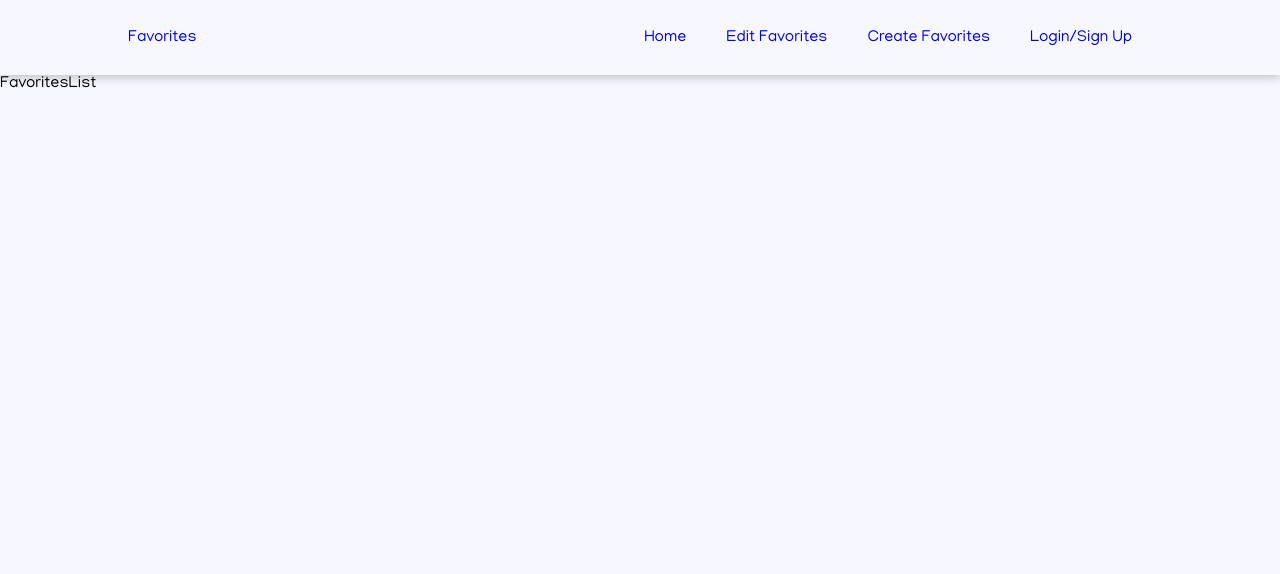
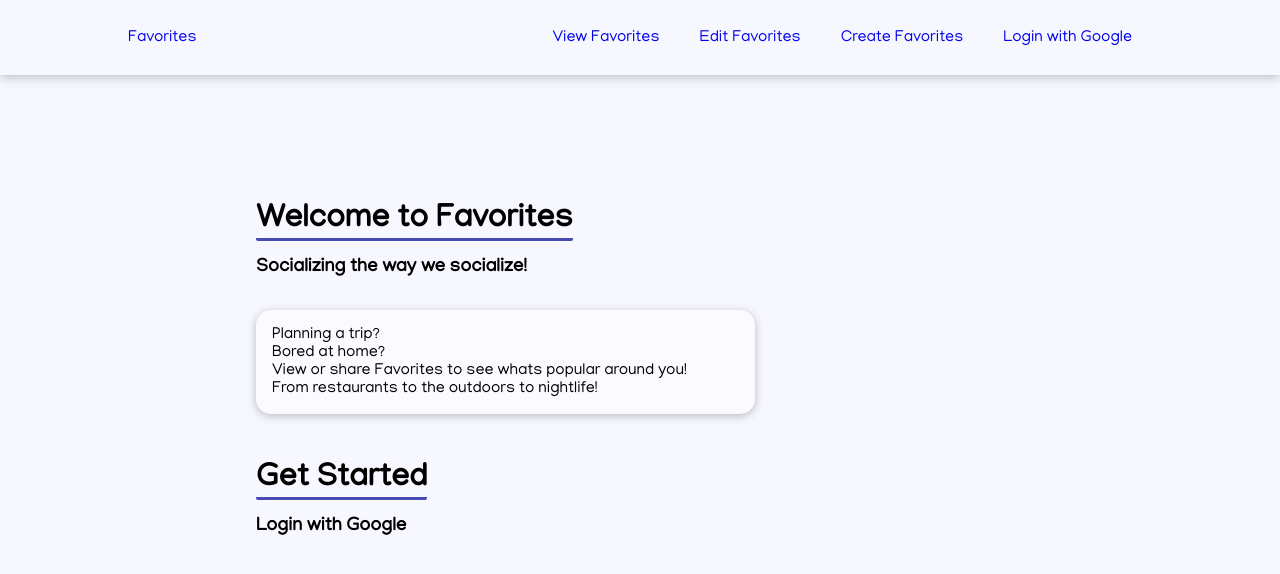
Before and after one commit to adrianmendez03/favorites, a React (Create React App) app: page / in a window 1280 px wide. Shown: the top 574 px of the page. Built offline with nearby package versions, Linux system fonts and the light colour scheme.

Commit message:
Homepage created

```diff
--- a/src/components/App.css
+++ b/src/components/App.css
@@ -28,7 +28,7 @@ a:visited {
     height: 100vh;
     width: 100vw;
     display: grid;
-    grid-template: 75px repeat(5, 1fr) / repeat(5, 20%);
+    grid-template: 75px repeat(5, 1fr) / 20% 1fr 1fr 1fr 20%;
     background-color: #f7f7ff;
 }
 
@@ -46,7 +46,9 @@ a:visited {
 
 .content {
     grid-row: 2 / span 6;
-    grid-column: 1 / span 6;
+    grid-column: 2 / span 3;
+
+    margin-top: 5rem;
 }
 
 
@@ -88,3 +90,27 @@ a.nav_item:hover:before {
     transform: scaleX(1.15);
 }
 /* End of Navbar */
+
+/* Homepage */
+.intro {
+    margin: 2rem 0;
+    display: inline-block;
+}
+
+.intro h1 {
+    margin: 1rem 0;
+    border-bottom: 3px solid #474bb3;
+    border-radius: 2px;
+}
+
+.intro-content {
+    background-color: #fafaff;
+    width: 65%;
+    border-radius: 15px;
+    box-shadow: 0px 2px 10px rgba(0, 0, 0, .25);
+}
+
+.intro-content p {
+    padding: 1rem;
+}
+/* End of Homepage */
--- a/src/components/App.js
+++ b/src/components/App.js
@@ -2,6 +2,7 @@ import React from 'react';
 import { BrowserRouter as Router, Route } from 'react-router-dom';
 
 import Navbar from './Navbar';
+import FavoriteHome from './favorites/FavoriteHome';
 import FavoritesList from './favorites/FavoritesList';
 import EditFavorite from './favorites/EditFavorite';
 import CreateFavorite from './favorites/CreateFavorite';
@@ -15,7 +16,8 @@ const App = () => {
             <div className="grid-container">
                 <Navbar />
                 <br />
-                <Route path="/" exact component={FavoritesList} />
+                <Route path="/" exact component={FavoriteHome} />
+                <Route path="/view" exact component={FavoritesList} />
                 <Route path="/edit/:id" component={EditFavorite} />
                 <Route path="/create" component={CreateFavorite} />
                 <Route path="/user" component={CreateUser} />
--- a/src/components/Navbar.js
+++ b/src/components/Navbar.js
@@ -8,10 +8,10 @@ const Navbar = () => {
                 <Link to="/">Favorites</Link>
             </div>
             <ul className="nav_links">
-                <li><Link className="nav_item" to="/">Home</Link></li>
+                <li><Link className="nav_item" to="/view">View Favorites</Link></li>
                 <li><Link className="nav_item" to="/edit/:id">Edit Favorites</Link></li>
                 <li><Link className="nav_item" to="/create">Create Favorites</Link></li>
-                <li><Link className="nav_item" to="/user">Login/Sign Up</Link></li>
+                <li><Link className="nav_item" to="/user">Login with Google</Link></li>
             </ul>
         </div>
     )
--- /dev/null
+++ b/src/components/favorites/FavoriteHome.js
@@ -0,0 +1,27 @@
+import React from 'react';
+import { Link } from 'react-router-dom';
+
+const FavoriteHome = () => {
+    return (
+        <div className="content">
+            <div className="intro">
+                <h1> Welcome to Favorites</h1>
+                <h3>Socializing the way we socialize!</h3>
+            </div>
+            <div className="intro-content">
+                <p>
+                    Planning a trip? <br />
+                    Bored at home? <br />
+                    View or share Favorites to see whats popular around you! <br />
+                    From restaurants to the outdoors to nightlife!
+                </p>
+            </div>
+            <div className="intro">
+                <h1>Get Started</h1>
+                <Link><h3>Login with <bold>Google</bold></h3></Link>
+            </div>
+        </div>
+    )
+}
+
+export default FavoriteHome;
```
